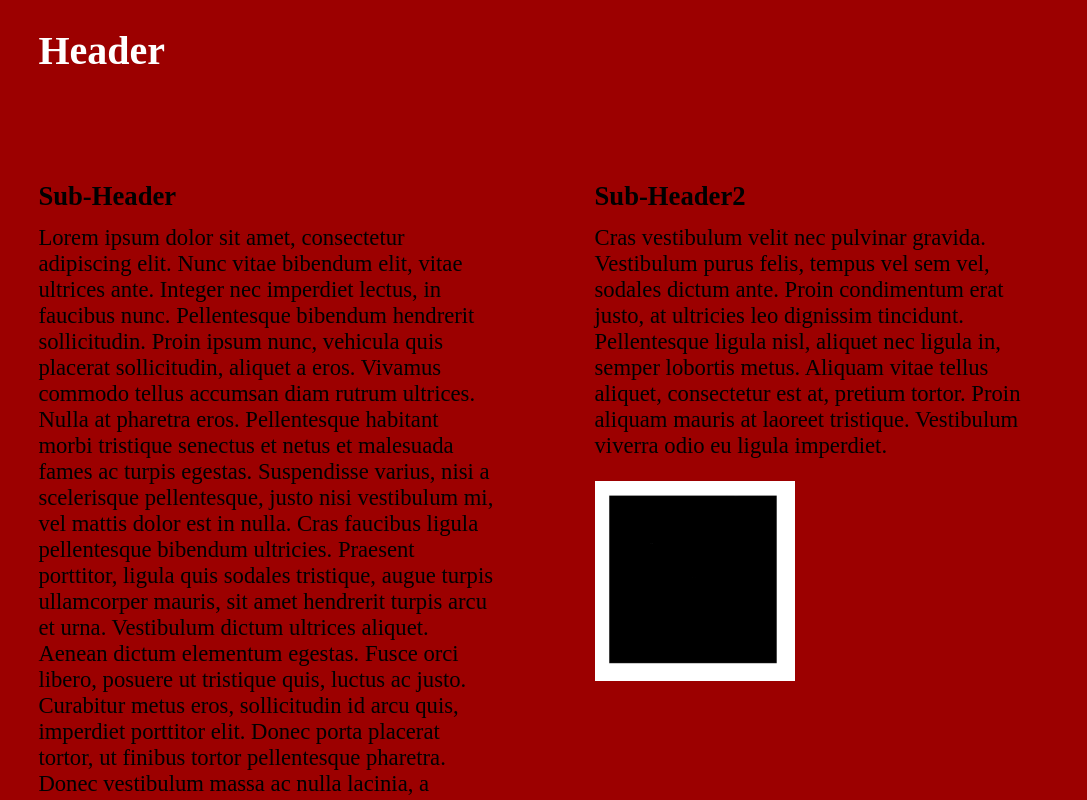
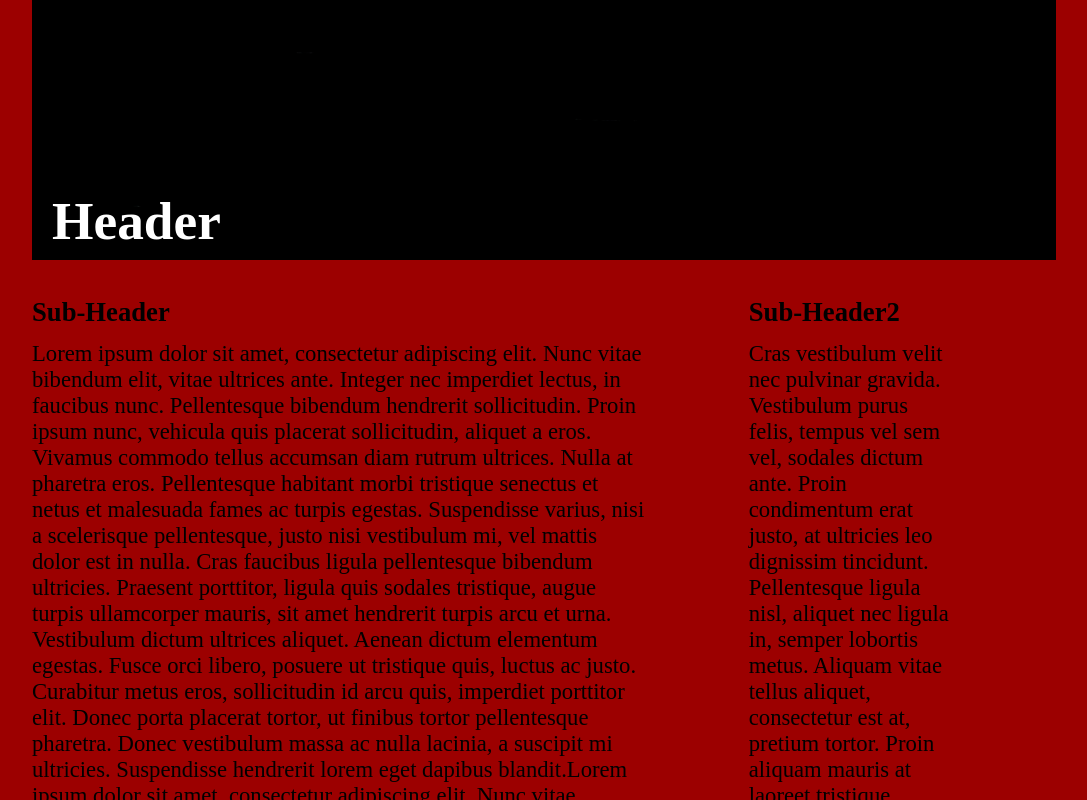
Before and after one commit to Brylliance/banazalayout3, a plain HTML site: page Index.html in a window 1280 px wide. Shown: the top 800 px of the page, without its empty margins (96-1183 px from the left). Drawn offline with Linux system fonts and the light colour scheme.

Commit message:
balancing paragraphs

```diff
--- a/Index.html
+++ b/Index.html
@@ -6,9 +6,8 @@
         <link rel="stylesheet" href="banaza.css">
     </head>
     <body>
-        <div class="heading">
-            <h1>Header</h1>
-        </div>
+        <img src= "images/2.jpg" alt="2">
+        <h1>Header</h1>
         <div class="wrapper">
             <div class="column1of2">
                 <h2>Sub-Header</h2>
@@ -16,8 +15,8 @@
             </div>
             <div class="column2of2">
                 <h2>Sub-Header2</h2>
-                <p>Cras vestibulum velit nec pulvinar gravida. Vestibulum purus felis, tempus vel sem vel, sodales dictum ante. Proin condimentum erat justo, at ultricies leo dignissim tincidunt. Pellentesque ligula nisl, aliquet nec ligula in, semper lobortis metus. Aliquam vitae tellus aliquet, consectetur est at, pretium tortor. Proin aliquam mauris at laoreet tristique. Vestibulum viverra odio eu ligula imperdiet.      </p>
-            <img src="images/1.jpg">
+                <p>Cras vestibulum velit nec pulvinar gravida. Vestibulum purus felis, tempus vel sem vel, sodales dictum ante. Proin condimentum erat justo, at ultricies leo dignissim tincidunt. Pellentesque ligula nisl, aliquet nec ligula in, semper lobortis metus. Aliquam vitae tellus aliquet, consectetur est at, pretium tortor. Proin aliquam mauris at laoreet tristique. Vestibulum viverra odio eu ligula imperdiet.</p>
+                <p>Velit nec pulvinar gravida. Vestibulum purus felis, tempus vel sem vel, sodales dProin condimentum erat justo, at ultricies leo dignissim tincidunt. Pellentesque ligula nisl, aliquet nec ligula in, semper lobortis metus. Aliquam vitae tellus aliquet, consectetur est at, pretium tortor. Proin aliquam mauris at laoreet tristique. Vestibulum viverra odio eu ligula imperdiet.</p>
             </div>
         </div>
 </body>
--- a/banaza.css
+++ b/banaza.css
@@ -1,4 +1,5 @@
 body{
+    margin: 0;
     background-color: #9c0000;
 }
 .wrapper{
@@ -12,28 +13,35 @@ h1{
     max-width: 80%;
     padding-left: 10%;
     padding-right: 10%;
-    font-size: 30pt;
+    font-size: 40pt;
     margin-bottom: -15px;
     color: white;
+    position: fixed;
+    margin-top: 190px;
+    margin-left: 20px;
 }
 h2{
     font-size: 20pt;
     margin-bottom: -10px;
 }
 .column1of2{
-    max-width: 45%;
+    max-width: 60%;
     padding-right: 5%;
-    margin-top: 100px;
+    margin-top: 275px;
 }
 .column2of2{
-    max-width: 45%;
+    max-width: 20%;
     padding-left: 5%;
-    margin-top: 100px;
+    margin-top: 275px;
 }
 p{
     font-size: 17pt;
 }
 img{
-    width: 200px;
-    height: px;
+    width: 80%;
+    height: 300px;
+    position: fixed;
+    margin-left: 10%;
+    margin-right: 10%;
+    margin-top: -40px;
 }
```
Also changed, not shown: images/2.jpg (added).
